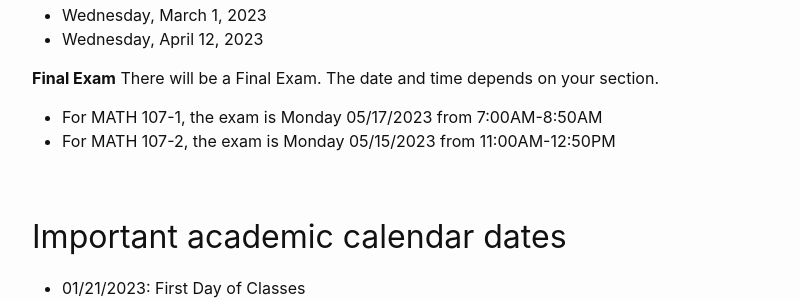
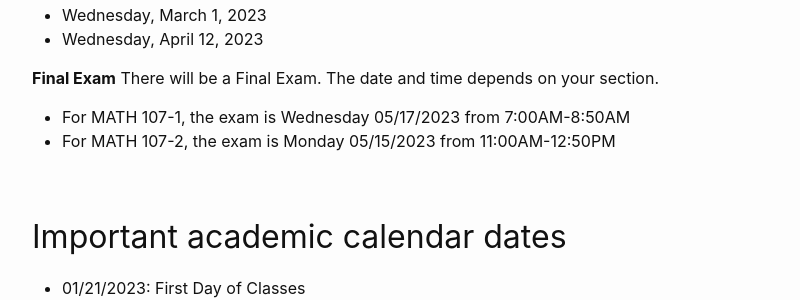
Before and after one commit to wcasper/math107spring2023, a Jekyll site: the page built from extras/syllabus.md, in a window 1280 px wide and 900 px high, scrolled down 4600 px. Shown: the part 153-453 px from the top of the window, without its empty margins (238-1038 px from the left). Built offline with Jekyll 4.4.1, drawn with Linux system fonts in a browser that asks for light colours.

Commit message:
fixed typo

```diff
--- a/extras/syllabus.md
+++ b/extras/syllabus.md
@@ -125,7 +125,7 @@ Midterms will be held during class time on the following dates:
 
 **Final Exam**
 There will be a Final Exam.  The date and time depends on your section.
-* For MATH 107-1, the exam is Monday 05/17/2023 from 7:00AM-8:50AM
+* For MATH 107-1, the exam is Wednesday 05/17/2023 from 7:00AM-8:50AM
 * For MATH 107-2, the exam is Monday 05/15/2023 from 11:00AM-12:50PM
 
 ## Important academic calendar dates
```
